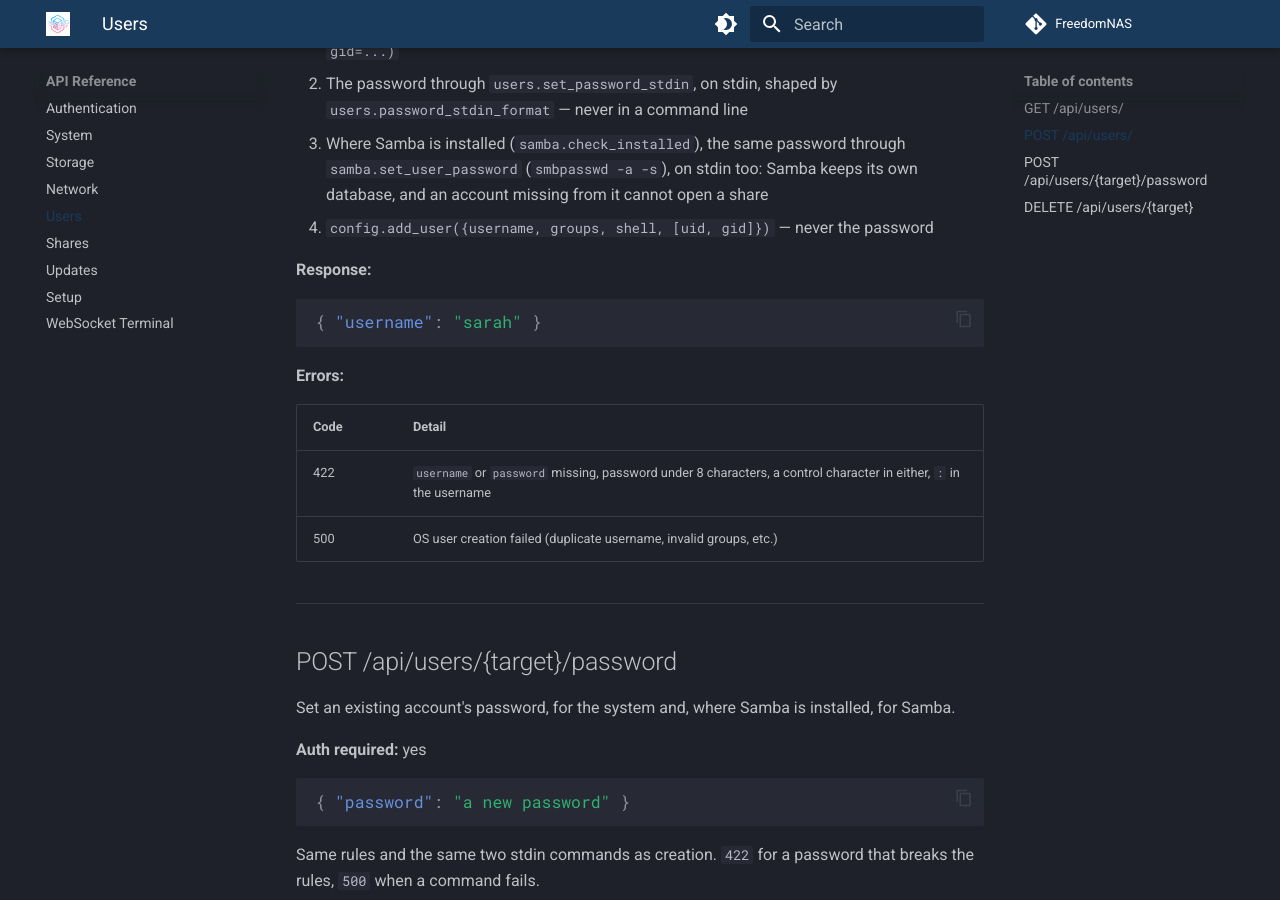
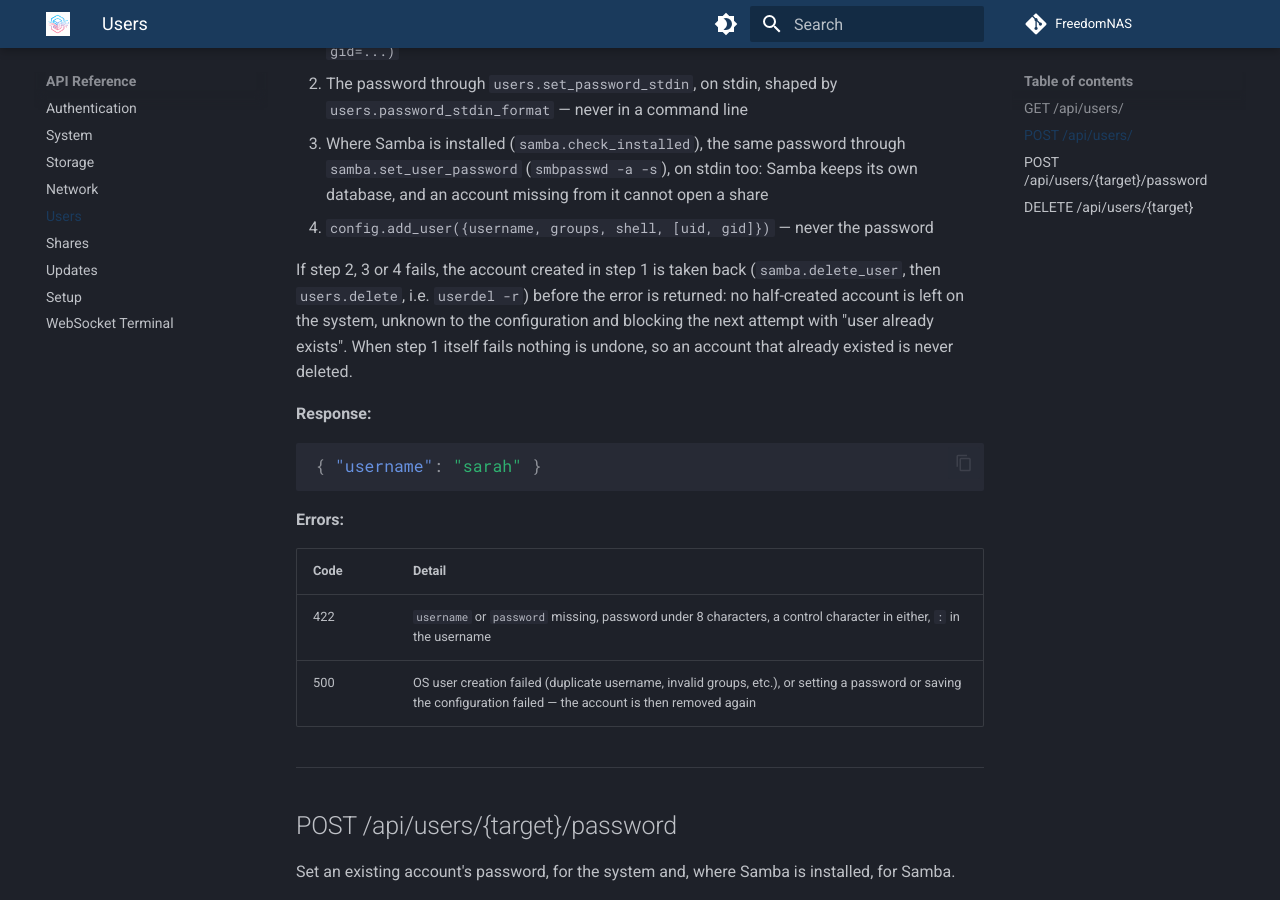
Before and after one commit to FreedomNAS/freedomnas-docs, an MkDocs documentation site: the page built from docs/api/users.md, in a window 1280 px wide and 900 px high, scrolled down 1489 px. Built offline with MkDocs 1.6.1 and Material for MkDocs 9.7.7, drawn with Linux system fonts in a browser that asks for light colours.

Commit message:
Document the rollback of a failed user creation

````diff
--- a/docs/api/users.md
+++ b/docs/api/users.md
@@ -67,6 +67,13 @@ not hold `:` — `chpasswd` reads one `user:password` per line.
    open a share
 4. `config.add_user({username, groups, shell, [uid, gid]})` — never the password
 
+If step 2, 3 or 4 fails, the account created in step 1 is taken back
+(`samba.delete_user`, then `users.delete`, i.e. `userdel -r`) before the
+error is returned: no half-created account is left on the system, unknown
+to the configuration and blocking the next attempt with "user already
+exists". When step 1 itself fails nothing is undone, so an account that
+already existed is never deleted.
+
 **Response:**
 
 ```json
@@ -78,7 +85,7 @@ not hold `:` — `chpasswd` reads one `user:password` per line.
 | Code | Detail |
 |------|--------|
 | 422 | `username` or `password` missing, password under 8 characters, a control character in either, `:` in the username |
-| 500 | OS user creation failed (duplicate username, invalid groups, etc.) |
+| 500 | OS user creation failed (duplicate username, invalid groups, etc.), or setting a password or saving the configuration failed — the account is then removed again |
 
 ---
 
````
Also changed, not shown: docs/user-guide/users.md (+4 -0 lines).
